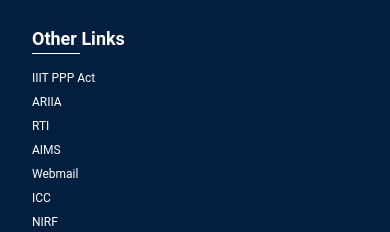
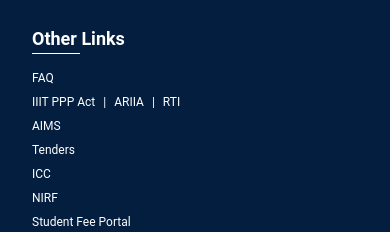
Before and after one commit to Velocity-IIITDWD/iiitdwd.ac.in, a Next.js app: page / in a window 390 px wide. Shown: the part 5363-5595 px from the top of the page. Built offline with nearby package versions, Linux system fonts and the light colour scheme.

Commit message:
Remove topmost bar and change footer links

```diff
--- a/app/Footer.tsx
+++ b/app/Footer.tsx
@@ -87,11 +87,14 @@ function Footer() {
         </div>
         <div className="flex flex-col w-fit gap-2">
           <h2 className="w-fit font-bold text-lg lg:text-2xl mt-4 mb-2 half-underline">Other Links</h2>
-          <Link className='hover:underline' href="https://iiitdwd.ac.in/docs/iiit_ppp_2017.pdf">IIIT PPP Act</Link>
-          <Link className='hover:underline' href="https://iiitdwd.ac.in/docs/ARIIA.pdf">ARIIA</Link>
-          <Link className='hover:underline' href="https://iiitdwd.ac.in/docs/RTI.pdf">RTI</Link>
+          <Link className='hover:underline' href="/faq">FAQ</Link>
+          <div className='flex gap-2'>
+            <Link className='hover:underline' href="https://iiitdwd.ac.in/docs/iiit_ppp_2017.pdf">IIIT PPP Act</Link><span className='select-none'>|</span>
+            <Link className='hover:underline' href="https://iiitdwd.ac.in/docs/ARIIA.pdf">ARIIA</Link><span className='select-none'>|</span>
+            <Link className='hover:underline' href="https://iiitdwd.ac.in/docs/RTI.pdf">RTI</Link>
+          </div>
           <Link className='hover:underline' href="https://aims.iiitdwd.ac.in/aims/">AIMS</Link>
-          <Link className='hover:underline' href="https://gmail.com/">Webmail</Link>
+          <Link className='hover:underline' href="/tenders">Tenders</Link>
           <Link className='hover:underline' href="/icc">ICC</Link>
           <Link className='hover:underline' href="/nirf">NIRF</Link>
           <Link className='hover:underline' href="https://www.onlinesbi.sbi/sbicollect/icollecthome.htm?corpID=873279">Student Fee Portal</Link>
--- a/app/Header.tsx
+++ b/app/Header.tsx
@@ -161,8 +161,8 @@ function Header() {
 
   return (
     <header className="flex flex-col w-full h-fit">
-      <div className=" hidden md:flex flex-col lg:flex-row items-center justify-center bg-dwd-secondary1 px-2  lg:gap-4">
-        {/* Pushes announcement to center */}
+      {/* <div className=" hidden md:flex flex-col lg:flex-row items-center justify-center bg-dwd-secondary1 px-2  lg:gap-4">
+        Pushes announcement to center
         <div className="hidden lg:block w-1/5"></div>
         {latestAnnouncement && (
           <div className="flex justify-end w-full lg:w-2/5 overflow-hidden">
@@ -185,7 +185,6 @@ function Header() {
           </div>
         )}
         <div className="flex gap-2 lg:w-1/5 text-center lg:text-left text-xs *:odd:font-bold">
-          {/* :TODO */}
           <Link className="whitespace-nowrap" href="/nirf">
             NIRF
           </Link>{' '}
@@ -209,7 +208,7 @@ function Header() {
           </Link>
         </div>
         <div className="hidden lg:block w-1/5"></div>
-      </div>
+      </div> */}
       <div className="flex flex-row lg:flex-row items-center justify-start border-b border-dwd-secondary1 relative h-16 lg:h-24">
         <Link href="/" className="block h-full">
           {/* Big screen image */}
```
